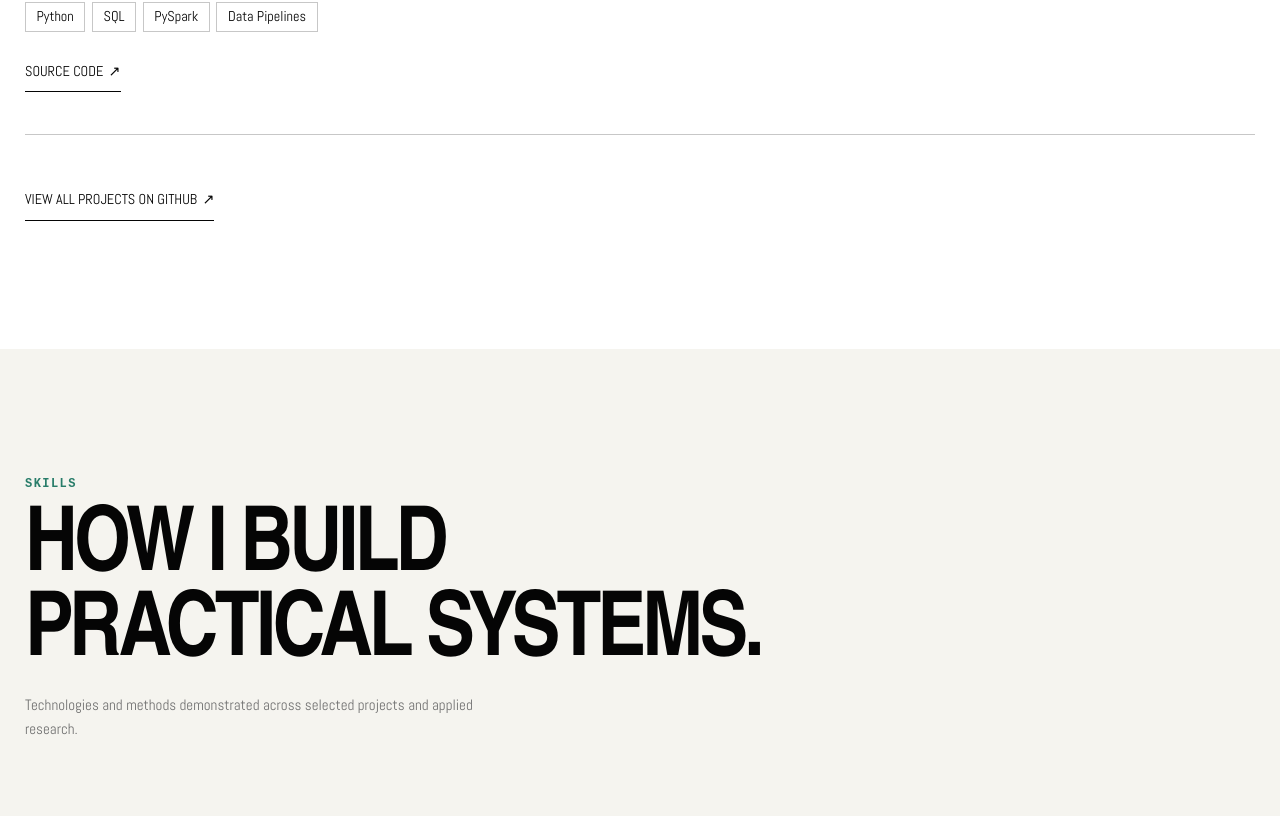
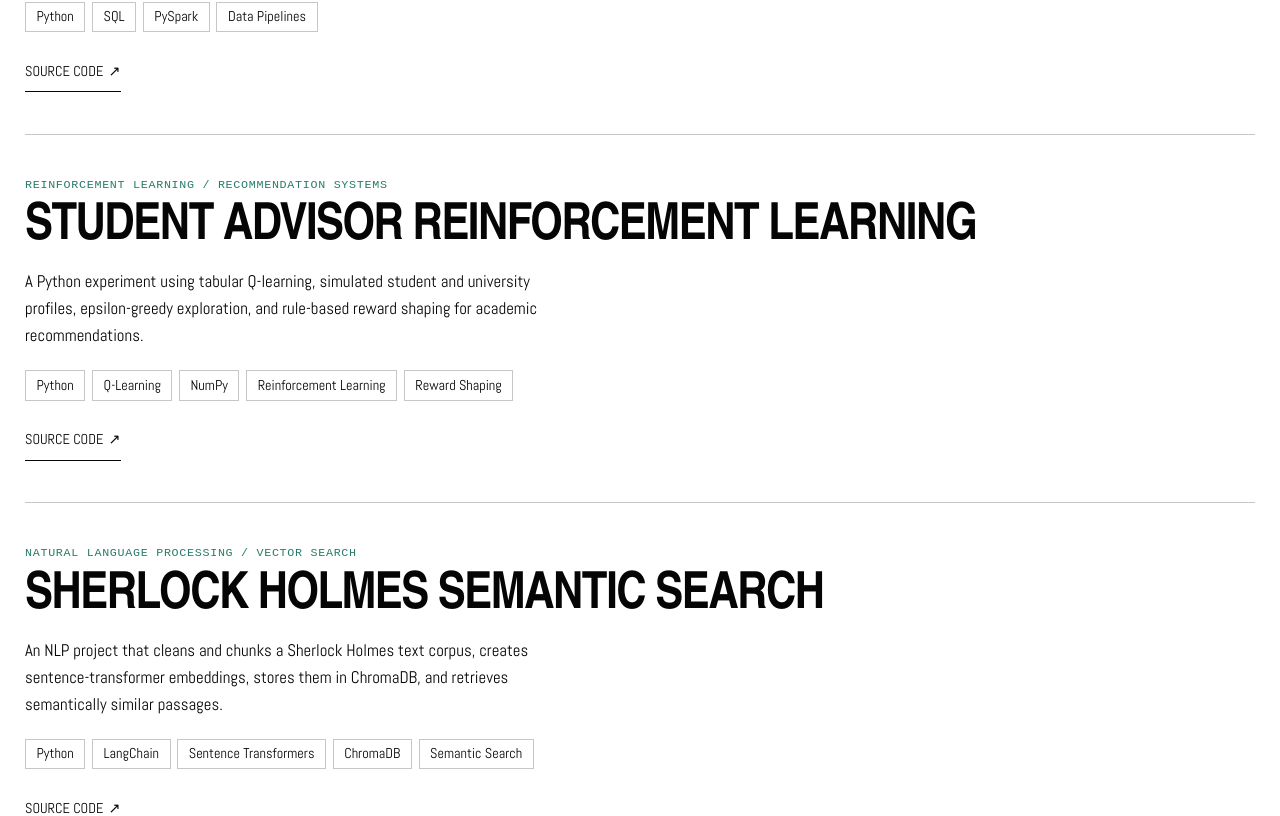
Before and after one commit to 1avishek/my_portfolio, a React (Vite) app: page / in a window 1280 px wide. Shown: the part 4289-5105 px from the top of the page. Built offline with nearby package versions, Linux system fonts and the light colour scheme; a web font is replaced by a local one.

Commit message:
Improve crawling and expand project evidence

```diff
--- a/index.html
+++ b/index.html
@@ -38,6 +38,31 @@
     />
     <meta name="twitter:image" content="https://avishekananda.is-a.dev/social-preview.jpg" />
     <meta name="twitter:image:alt" content="Avishek Kuri Ananda portfolio preview" />
+    <script type="application/ld+json">
+      {
+        "@context": "https://schema.org",
+        "@type": "Person",
+        "name": "Avishek Kuri Ananda",
+        "url": "https://avishekananda.is-a.dev/",
+        "image": "https://avishekananda.is-a.dev/social-preview.jpg",
+        "alumniOf": {
+          "@type": "CollegeOrUniversity",
+          "name": "Satakunta University of Applied Sciences (SAMK)"
+        },
+        "sameAs": [
+          "https://github.com/1avishek",
+          "https://www.linkedin.com/in/avishek-kuri-ananda/",
+          "https://www.instagram.com/anandaavishek/"
+        ],
+        "knowsAbout": [
+          "Machine learning",
+          "Medical imaging",
+          "Speech recognition",
+          "Backend APIs",
+          "Data engineering"
+        ]
+      }
+    </script>
   </head>
   <body>
     <div id="root"></div>
--- a/src/data/projects.ts
+++ b/src/data/projects.ts
@@ -62,7 +62,6 @@ export const projects: Project[] = [
     description:
       'A deployed chatbot application combining Django backend logic with a browser-based conversational interface.',
     technologies: ['Python', 'Django', 'Backend Development', 'Railway'],
-    live: 'https://web-production-3887f.up.railway.app/',
     github: 'https://github.com/1avishek/django-chatbot',
   },
   {
@@ -82,4 +81,20 @@ export const projects: Project[] = [
     github:
       'https://github.com/1avishek/End-to-End-Taxi-Fare-Prediction-Pipeline-with-SQL-and-PySpark',
   },
+  {
+    title: 'Student Advisor Reinforcement Learning',
+    category: 'Reinforcement Learning / Recommendation Systems',
+    description:
+      'A Python experiment using tabular Q-learning, simulated student and university profiles, epsilon-greedy exploration, and rule-based reward shaping for academic recommendations.',
+    technologies: ['Python', 'Q-Learning', 'NumPy', 'Reinforcement Learning', 'Reward Shaping'],
+    github: 'https://github.com/1avishek/student-advisor-rl',
+  },
+  {
+    title: 'Sherlock Holmes Semantic Search',
+    category: 'Natural Language Processing / Vector Search',
+    description:
+      'An NLP project that cleans and chunks a Sherlock Holmes text corpus, creates sentence-transformer embeddings, stores them in ChromaDB, and retrieves semantically similar passages.',
+    technologies: ['Python', 'LangChain', 'Sentence Transformers', 'ChromaDB', 'Semantic Search'],
+    github: 'https://github.com/1avishek/sherlock-holmes-nlp',
+  },
 ]
--- a/src/data/skills.ts
+++ b/src/data/skills.ts
@@ -15,6 +15,12 @@ export const skillGroups: SkillGroup[] = [
       'OpenCV',
       'Speech & Audio Processing',
       'Audio Classification',
+      'Reinforcement Learning',
+      'Q-Learning',
+      'Natural Language Processing',
+      'Sentence Transformers',
+      'Vector Embeddings',
+      'Semantic Search',
       'Model Evaluation',
     ],
   },
@@ -37,6 +43,8 @@ export const skillGroups: SkillGroup[] = [
       'PySpark',
       'Pandas',
       'NumPy',
+      'LangChain',
+      'ChromaDB',
     ],
   },
   {
```
Also changed, not shown: public/robots.txt (added), 1 other file (tests, documents, lock files or other folders).
